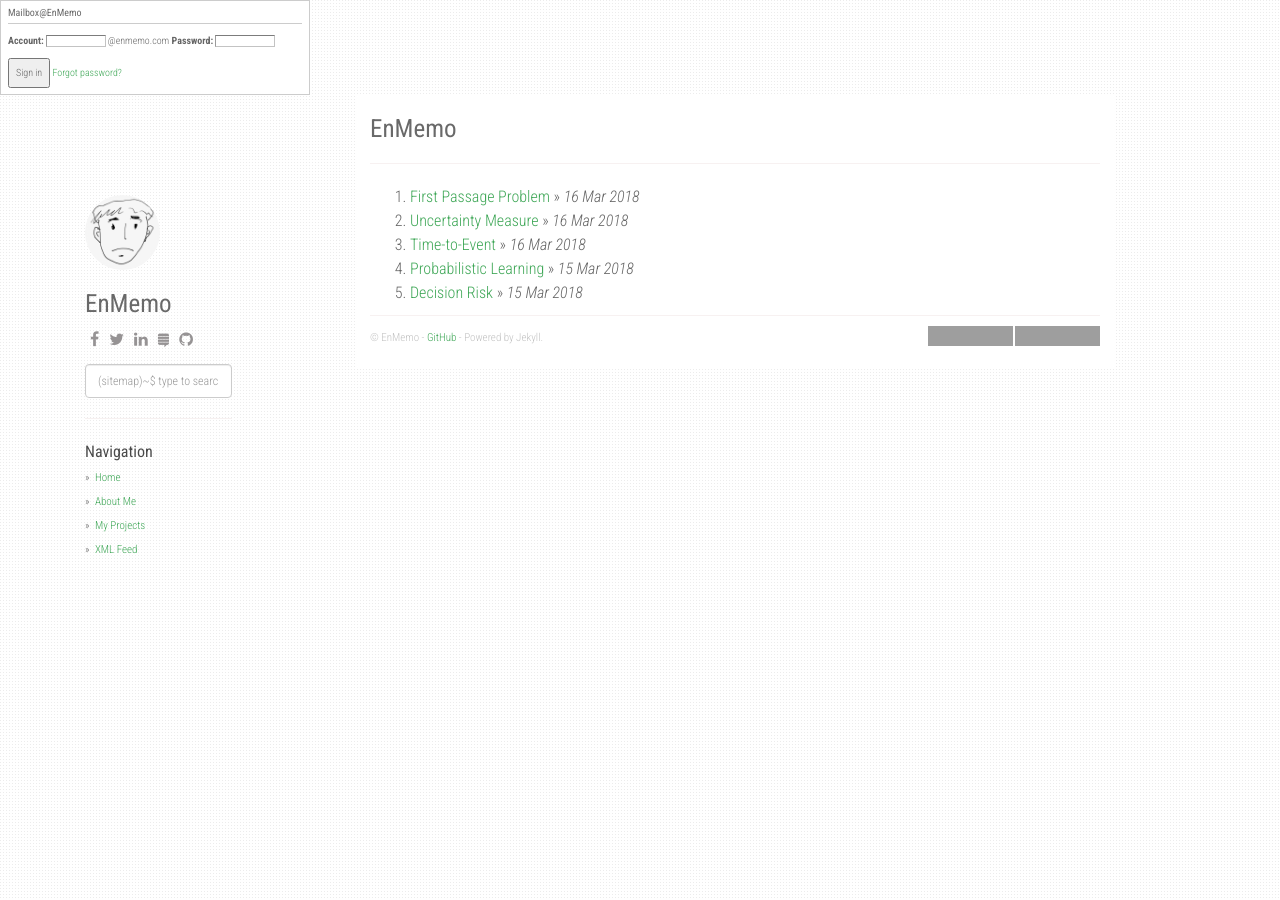
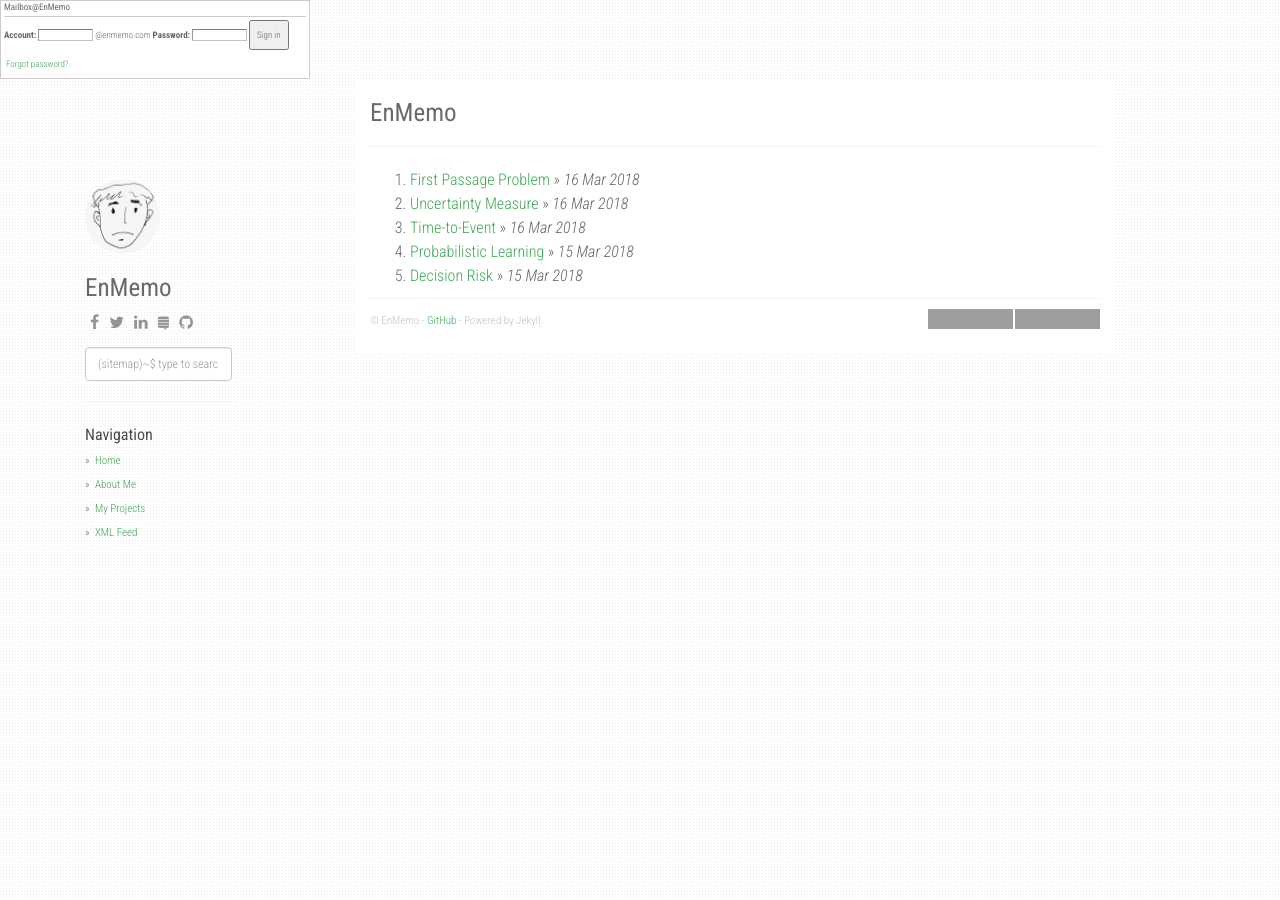
Before and after one commit to EnMemo/EnMemo.github.io, a Jekyll site: the page built from index.html, in a window 1280 px wide. Built offline with Jekyll 4.4.1, drawn with Linux system fonts in a browser that asks for light colours; nearby versions of some CDN libraries; the list of posts is cut into pages by our own code; grey boxes are pictures that could not be loaded.

Commit message:
Update default.html

```diff
--- a/_layouts/default.html
+++ b/_layouts/default.html
@@ -109,16 +109,16 @@ layout: compress
       ga('send', 'pageview');
     </script>
 <style>
-.bizmail_loginpanel{font-size:10px;width:180px;height:auto;border:1px solid #cccccc;background:#ffffff;}
-.bizmail_LoginBox{padding:6px 7px;}
-.bizmail_loginpanel h3{padding-bottom:5px;margin:0 0 5px 0;border-bottom:1px solid #cccccc;font-size:10px;}
+.bizmail_loginpanel{font-size:9px;width:180px;height:auto;border:1px solid #cccccc;background:#ffffff;}
+.bizmail_LoginBox{padding:2px 3px;}
+.bizmail_loginpanel h3{padding-bottom:3px;margin:0 0 3px 0;border-bottom:1px solid #cccccc;font-size:9px;}
 .bizmail_loginpanel form{margin:0;padding:0;}
-.bizmail_loginpanel input.text{font-size:10px;width:60px;height:12px;margin:0 2px;border:1px solid #C3C3C3;border-color:#7C7C7C #C3C3C3 #C3C3C3 #9A9A9A;}
-.bizmail_loginpanel .bizmail_column{height:17px;}
-.bizmail_loginpanel .bizmail_column label{display:block;float:left;width:18px;height:14px;line-height:14px;font-size:10px;}
-.bizmail_loginpanel .bizmail_column .bizmail_inputArea{float:left;width:144px;}
-.bizmail_loginpanel .bizmail_column span{font-size:10px;word-wrap:break-word;margin-left: 2px;line-height:120%;}
-.bizmail_loginpanel .bizmail_SubmitArea{margin-left:18px;clear:both;}
+.bizmail_loginpanel input.text{font-size:9px;width:55px;height:12px;margin:0 2px;border:1px solid #C3C3C3;border-color:#7C7C7C #C3C3C3 #C3C3C3 #9A9A9A;}
+.bizmail_loginpanel .bizmail_column{height:12px;}
+.bizmail_loginpanel .bizmail_column label{display:block;float:left;width:40px;height:10px;line-height:10px;font-size:9px;}
+.bizmail_loginpanel .bizmail_column .bizmail_inputArea{float:left;width:125px;}
+.bizmail_loginpanel .bizmail_column span{font-size:9px;word-wrap:break-word;margin-left: 2px;line-height:100%;}
+.bizmail_loginpanel .bizmail_SubmitArea{margin-left:3px;clear:both;}
 .bizmail_loginpanel .bizmail_SubmitArea a{font-size:10px;margin-left:3px;}
 .bizmail_loginpanel select{width:66px;height:12px;margin:0 2px;}
 </style>
```
